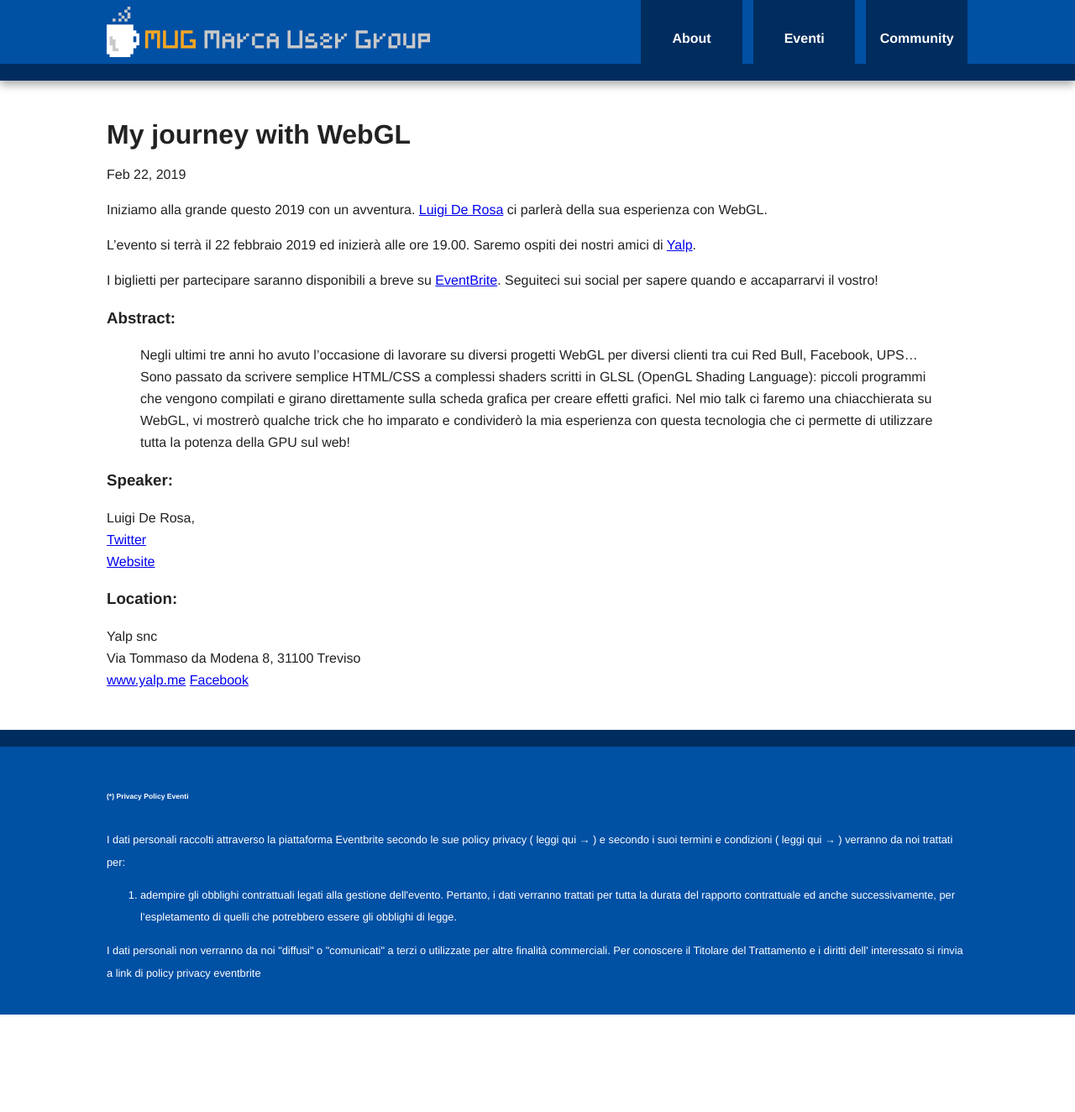
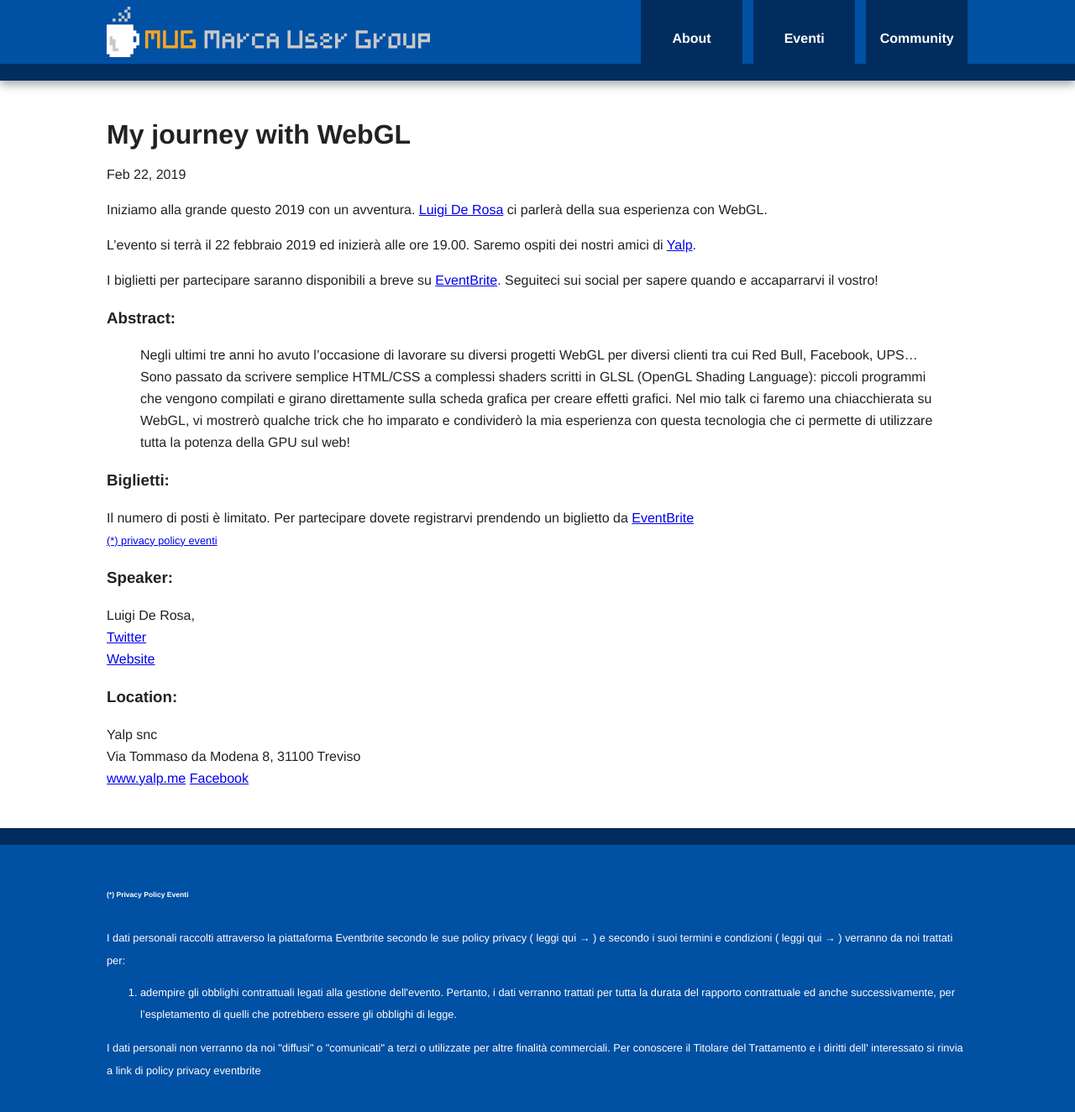
Before and after one commit to m-u-g/m-u-g.github.io, a Jekyll site: the page built from _posts/2019-02-22-my-journey-with-webgl.md, in a window 1280 px wide. Shown: the whole page at 84% size. Built offline with Jekyll 4.4.1, drawn with Linux system fonts in a browser that asks for light colours; before the commit the page ends 1208 px from its top, so only the background shows below that.

Commit message:
add eventbrite link to upcoming MUGTalk

```diff
--- a/_posts/2019-02-22-my-journey-with-webgl.md
+++ b/_posts/2019-02-22-my-journey-with-webgl.md
@@ -4,7 +4,7 @@
 date: 2019-02-22 19:00:00 +0100
 categories: eventi
 speaker: Luigi De Rosa
-eventbrite_url:
+eventbrite_url: https://www.eventbrite.it/e/biglietti-my-journey-with-webgl-55751445073
 ---
 Iniziamo alla grande questo 2019 con un avventura. [Luigi De Rosa](#speaker) ci parlerà della sua esperienza con WebGL.
 
@@ -21,7 +21,8 @@
 {% if page.eventbrite_url %}
 <a id="tickets"></a>
 <h3>Biglietti:</h3>
-Il numero di posti è limitato. Per partecipare dovete registrarvi prendendo un biglietto da [EventBrite]({{ page.eventbrite_url }})
+Il numero di posti è limitato. Per partecipare dovete registrarvi prendendo un biglietto da [EventBrite]({{ page.eventbrite_url }})<br/>
+<small><a href="#privacy-policy">(*) privacy policy eventi</a></small>
 {% endif %}
 
 <a id="speaker"></a>
```
